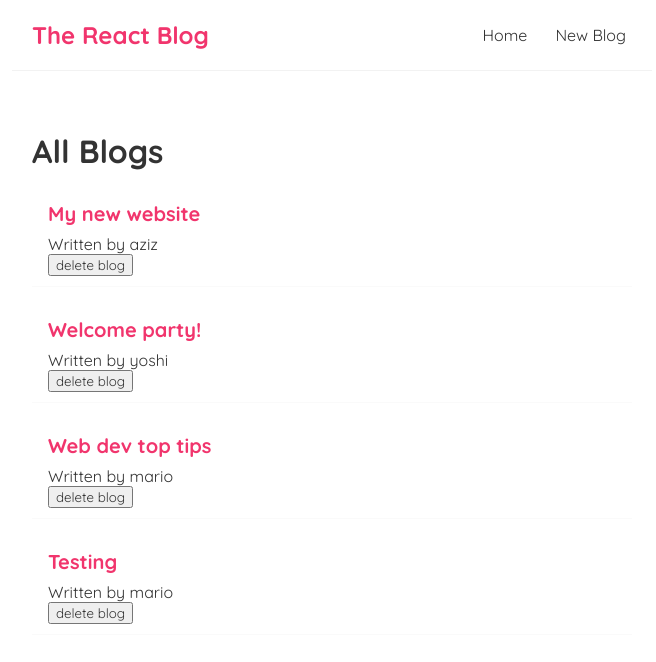
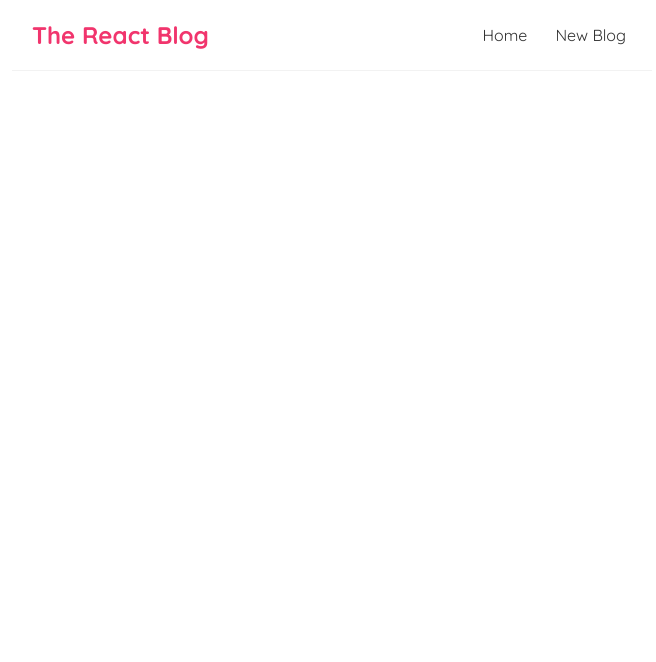
Before and after one commit to arfaoui-aziz/React-Todo, a React (Create React App) app: page /create in a window 1280 px wide. Shown: the top 662 px of the page, without its empty margins (308-964 px from the left). Built offline with nearby package versions, Linux system fonts and the light colour scheme; data requests are answered from the project's data file.

Commit message:
feat: adding reactRouter & AbortController

```diff
--- a/data/db.json
+++ b/data/db.json
@@ -22,7 +22,7 @@
       "title": "Testing ",
       "body": "lorem ipsum...",
       "author": "mario",
-      "id": 3
+      "id": 4
     }
   ]
 }
--- a/package.json
+++ b/package.json
@@ -8,6 +8,7 @@
     "@testing-library/user-event": "^12.1.10",
     "react": "^17.0.1",
     "react-dom": "^17.0.1",
+    "react-router-dom": "^5.2.0",
     "react-scripts": "4.0.3",
     "web-vitals": "^1.0.1"
   },
--- a/src/App.js
+++ b/src/App.js
@@ -1,14 +1,25 @@
 import "./index.css";
 import Navbar from "./Navbar";
 import Home from "./Home";
+import { BrowserRouter as Router, Route, Switch } from "react-router-dom";
+import CreateBlog from "./CreateBlog";
 const App = () => {
   return (
-    <div className="App">
-      <Navbar />
-      <div className="content">
-        <Home />
+    <Router>
+      <div className="App">
+        <Navbar />
+        <div className="content">
+          <Switch>
+            <Route exact path="/">
+              <Home />
+            </Route>
+            <Route path="/create">
+              <CreateBlog />
+            </Route>
+          </Switch>
+        </div>
       </div>
-    </div>
+    </Router>
   );
 };
 
--- /dev/null
+++ b/src/CreateBlog.js
@@ -0,0 +1,5 @@
+const CreateBlog = () => {
+    return ( <div></div> );
+}
+
+export default CreateBlog;
--- a/src/Navbar.js
+++ b/src/Navbar.js
@@ -1,10 +1,11 @@
+import { Link } from "react-router-dom";
 const Navbar = () => {
   return (
     <nav className="navbar">
       <h1>The React Blog</h1>
       <div className="links">
-        <a href="/">Home</a>
-        <a href="/create">New Blog</a>
+        <Link to="/">Home</Link>
+        <Link to="/create">New Blog</Link>
       </div>
     </nav>
   );
--- a/src/useFetch.js
+++ b/src/useFetch.js
@@ -6,8 +6,9 @@ const useFetch = (url) => {
   const [error, setError] = useState(null);
 
   useEffect(() => {
+    const abortCont = new AbortController();
     console.log("use Effect running");
-    fetch(url)
+    fetch(url, { signal: abortCont.signal })
       .then((response) => {
         if (!response.ok) throw new Error("Unable to connect");
         return response.json();
@@ -18,9 +19,14 @@ const useFetch = (url) => {
         setError(null);
       })
       .catch((e) => {
-        setIsLoading(false);
-        console.log(e.message);
+        if (e.name === "AbortError") {
+          console.log("fetch aborted");
+        } else {
+          setIsLoading(false);
+          console.log(e.message);
+        }
       });
+    return abortCont.abort();
   }, [url]);
 
   return { data, error, isLoading };
```
Also changed, not shown: 1 other file (tests, documents, lock files or other folders).
